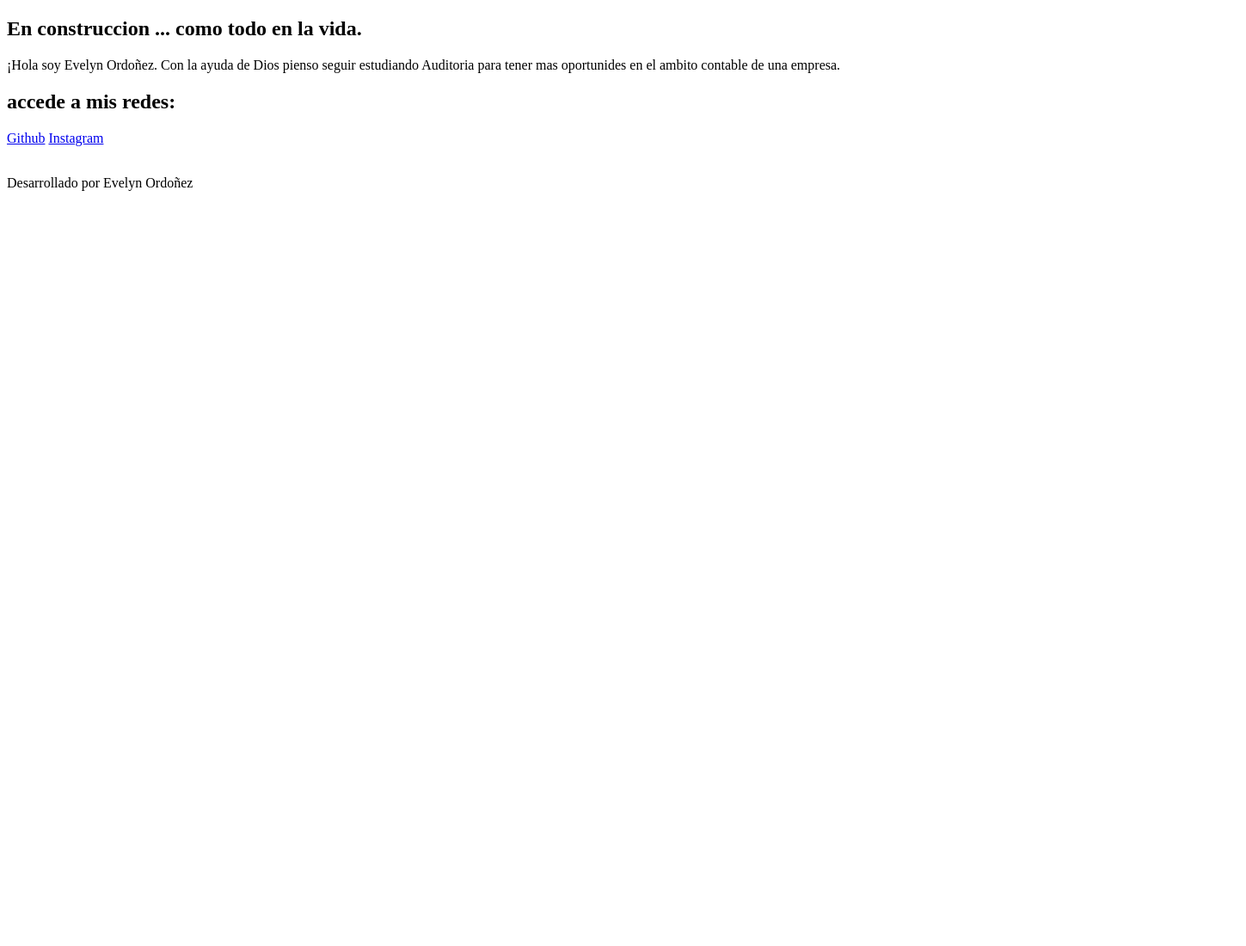
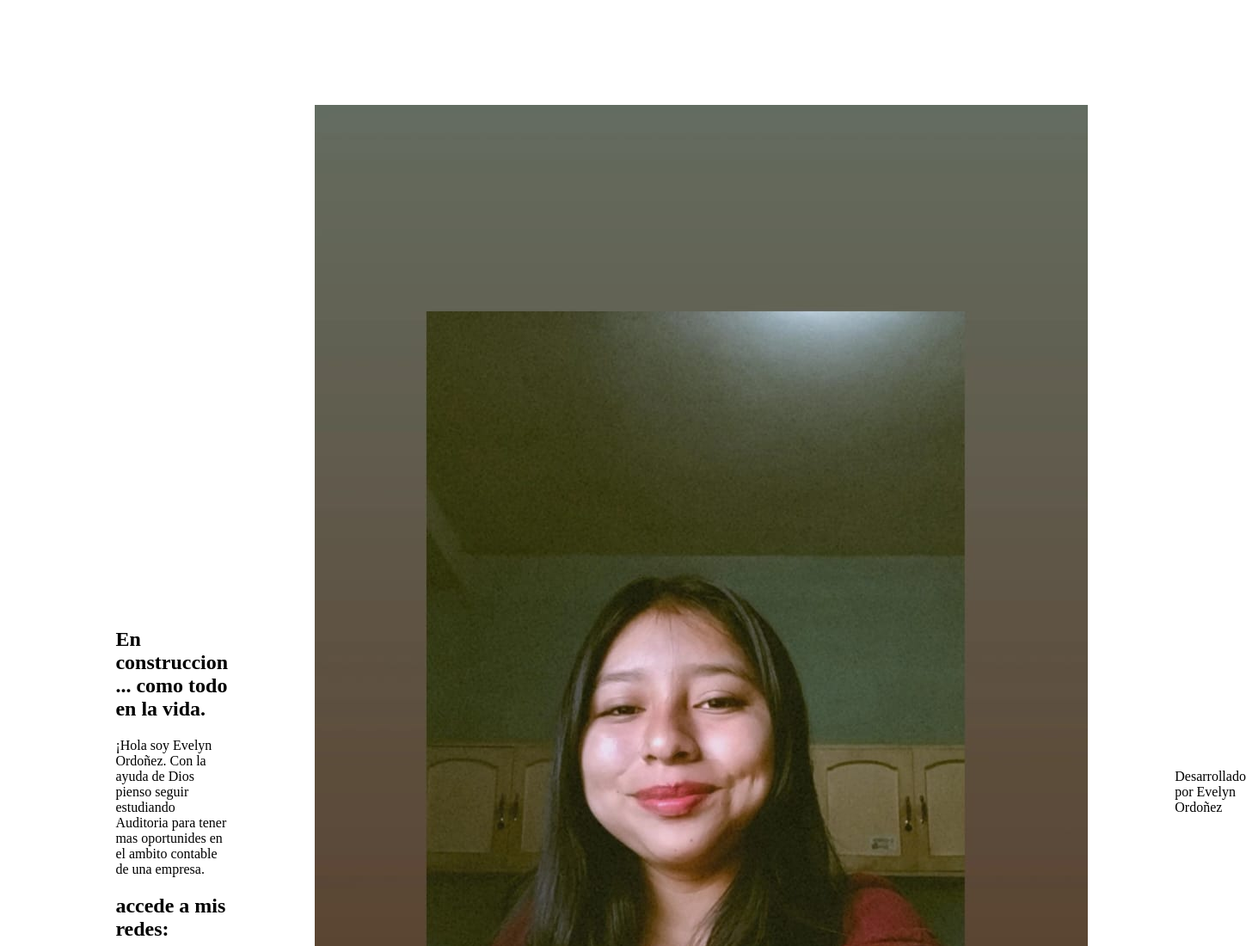
Before and after one commit to Evelyn8212/trabajo-jem, a plain HTML site: page portafolio/index.html in a window 1280 px wide. Shown: the top 1100 px of the page at 86% size, 1449 px wide, since content can reach past the window. Before the commit the page ends 800 px from the top, so only its background shows below. Drawn offline with Linux system fonts and the light colour scheme.

Commit message:
portafolio

```diff
--- a/portafolio/index.html
+++ b/portafolio/index.html
@@ -4,6 +4,7 @@
     <meta charset="UTF-8">
     <meta name="viewport" content="width=device-width, initial-scale=1.0">
     <title>portafolio</title>
+    <link rel="stylesheet" href="style.css"
 </head>
 <body>
     <header class="header">
@@ -29,7 +30,7 @@
             </div>
 
         </section>
-        <img src="" alt=""
+        <img src="Ordoñez M..jpeg" alt="Evelyn" class="presentacion imagen"
     </main>
     <footer class="footer">
         <p> Desarrollado por Evelyn Ordoñez</p>
--- a/portafolio/style.css
+++ b/portafolio/style.css
@@ -0,0 +1,11 @@
+.presentacion{
+    display: flex;
+    align-items: center;
+    justify-content: space-between;
+    padding: 5% 10%;
+    gap: 82px-;
+}
+
+.presentacion_imagen {
+    width: 50%;
+}
```
